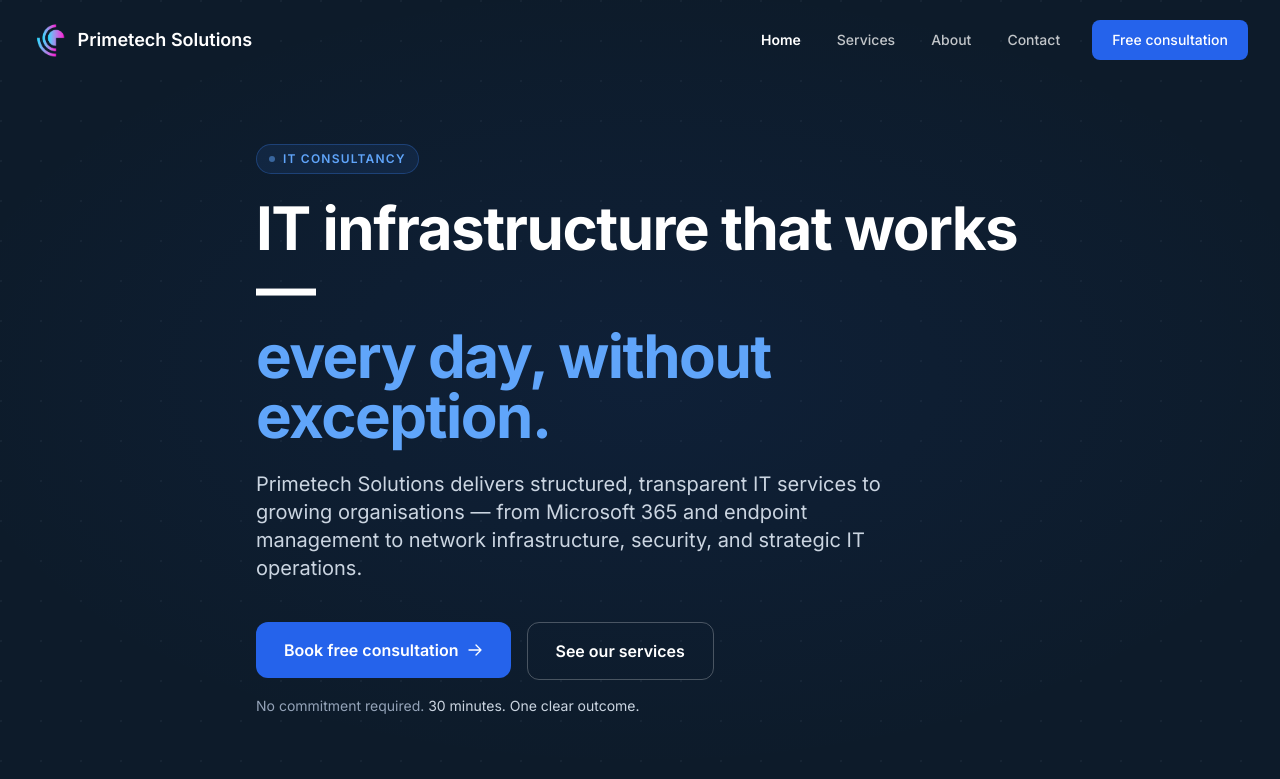
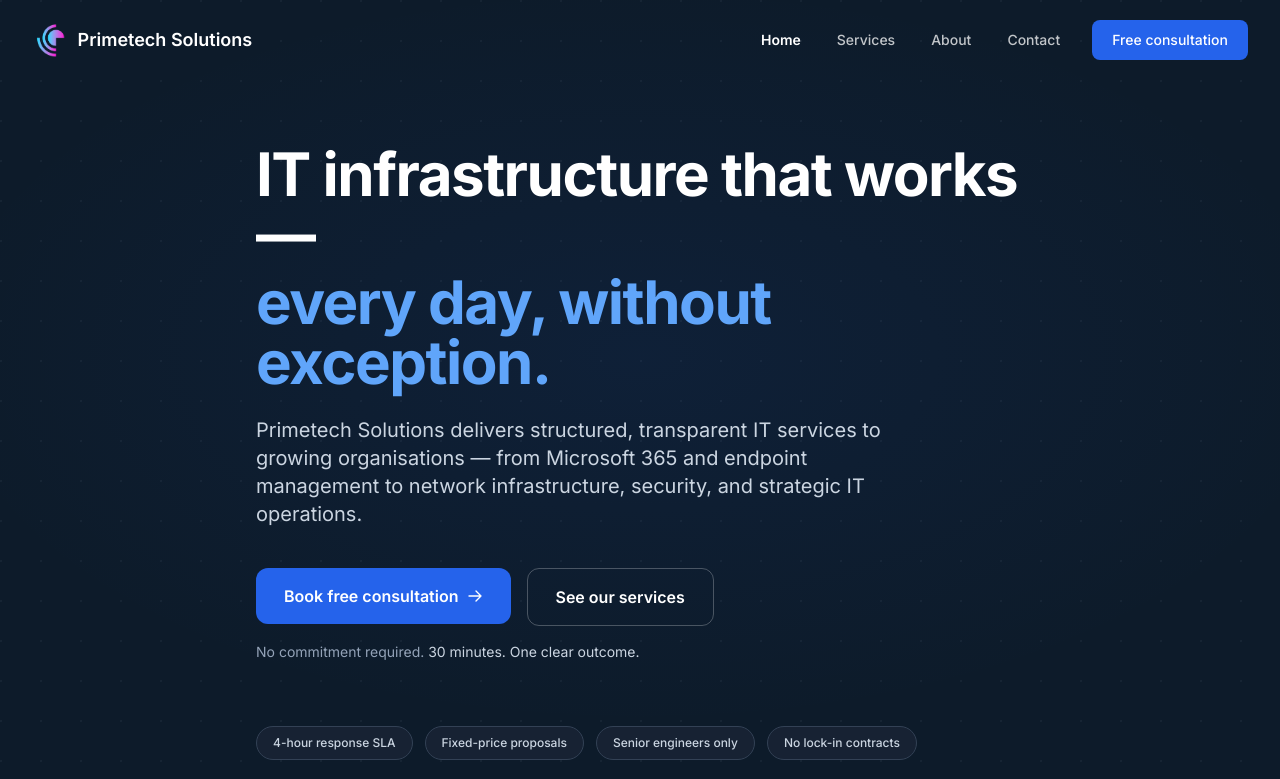
Before and after one commit to Primetechsolutionss/program, a Next.js app in the folder primetech-solutions/: page / in a window 1280 px wide. Shown: the top 779 px of the page. Built offline with nearby package versions, Linux system fonts and the light colour scheme.

Commit message:
Remove IT Consultancy label from hero section
Co-Authored-By: Claude Sonnet 4.6 <noreply@anthropic.com>

```diff
--- a/primetech-solutions/src/components/sections/Hero.tsx
+++ b/primetech-solutions/src/components/sections/Hero.tsx
@@ -22,15 +22,6 @@ export default function Hero() {
       {/* Content */}
       <div className="relative max-w-7xl mx-auto px-4 sm:px-6 lg:px-8 pt-28 pb-24 lg:pt-36 lg:pb-32">
         <div className="max-w-3xl">
-          {/* Label */}
-          <p className="animate-fade-in inline-flex items-center gap-2 mb-6 px-3 py-1.5 rounded-full border border-blue-500/30 bg-blue-500/10 text-blue-400 text-xs font-semibold tracking-widest uppercase">
-            <span
-              className="w-1.5 h-1.5 rounded-full bg-blue-400 animate-pulse"
-              aria-hidden="true"
-            />
-            IT Consultancy
-          </p>
-
           {/* Headline */}
           <h1 className="animate-fade-up animation-delay-100 text-4xl sm:text-5xl lg:text-6xl font-bold text-white leading-[1.1] tracking-tight">
             IT infrastructure that works —
```
